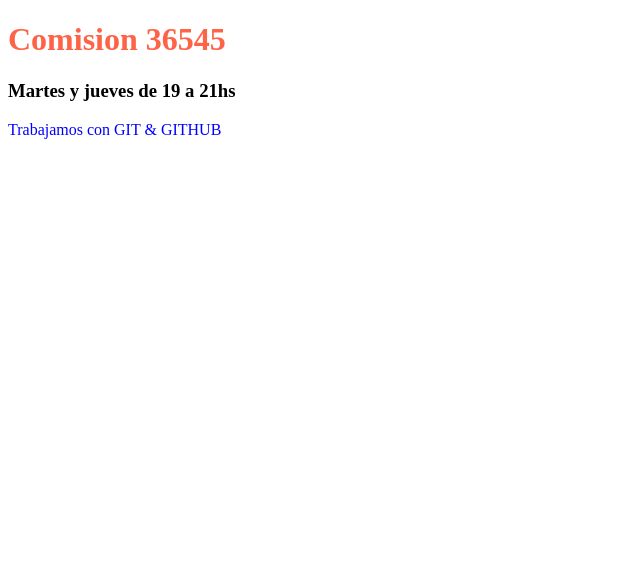
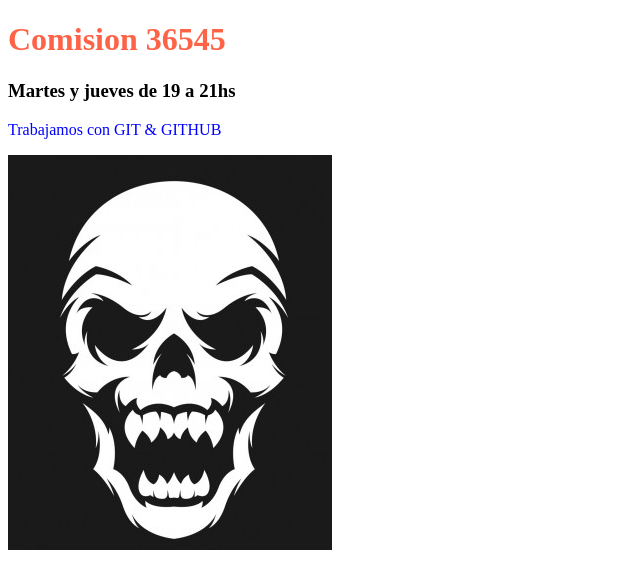
Before and after one commit to maty2491/pruebacoder, a plain HTML site: page index.html in a window 1280 px wide. Shown: the whole page, without its empty margins (0-640 px from the left). Drawn offline with Linux system fonts and the light colour scheme.

Commit message:
Agrego la imagen al proyecto

```diff
--- a/index.html
+++ b/index.html
@@ -12,6 +12,6 @@
     <h1>Comision 36545</h1>
     <h3>Martes y jueves de 19 a 21hs</h3>
     <p>Trabajamos con GIT & GITHUB</p>
-
+    <img src="img/icono.png" alt="">
 </body>
 </html>
```
